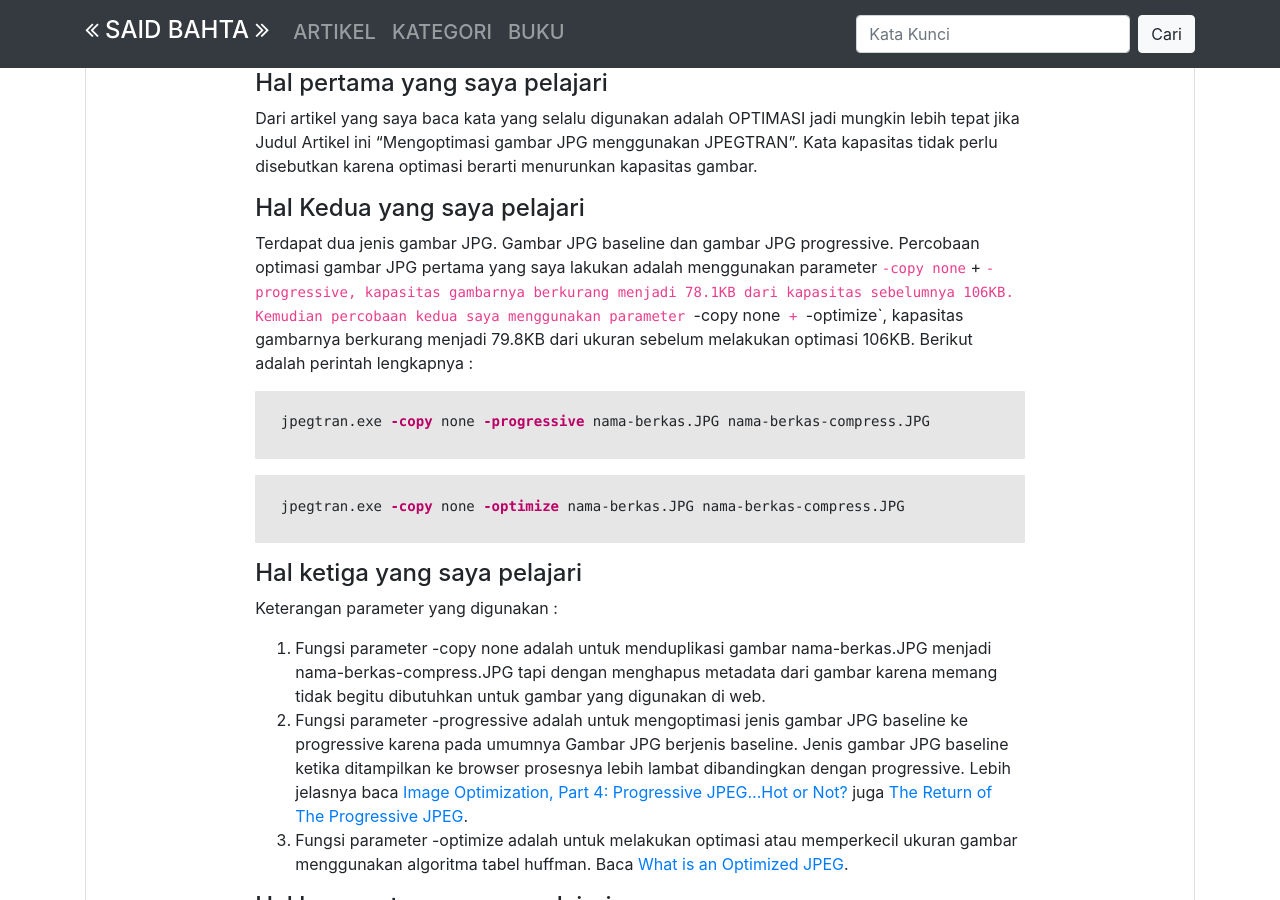
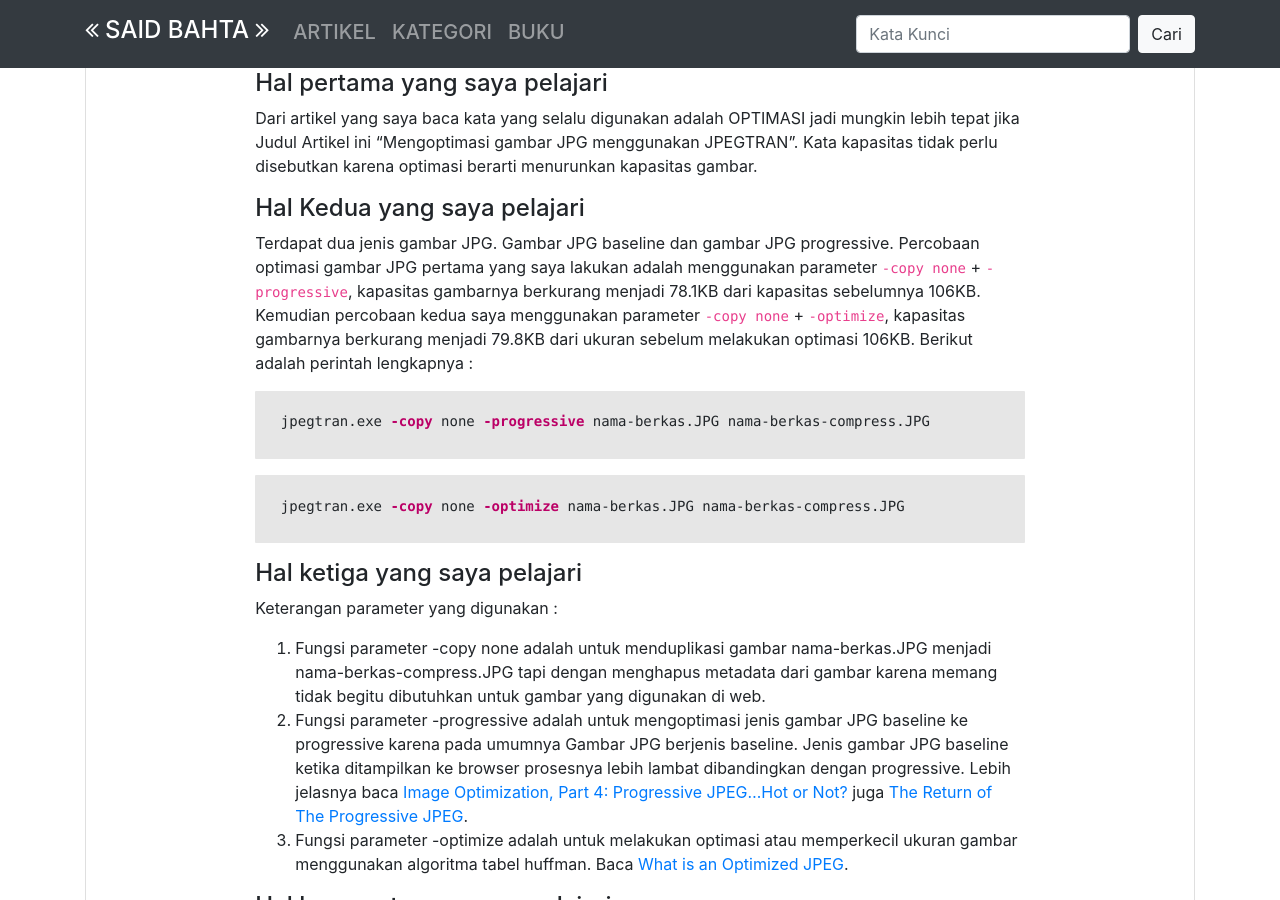
Before and after one commit to surtinaali/blog, a Jekyll site: the page built from _posts/2019-15-01-jpgtran-compress.markdown, in a window 1280 px wide and 900 px high, scrolled down 310 px. Built offline with Jekyll 4.4.1, drawn with Linux system fonts in a browser that asks for light colours; comment, search, counter and statistics services are not loaded.

Commit message:
perbaiki tulisan

```diff
--- a/_posts/2019-15-01-jpgtran-compress.markdown
+++ b/_posts/2019-15-01-jpgtran-compress.markdown
@@ -13,7 +13,7 @@ Beberapa hari lalu saya membahas tentang memperkecil kapasitas gambar PNG menggu
 Dari artikel yang saya baca kata yang selalu digunakan adalah OPTIMASI jadi mungkin lebih tepat jika Judul Artikel ini "Mengoptimasi gambar JPG menggunakan JPEGTRAN". Kata kapasitas tidak perlu disebutkan karena optimasi berarti menurunkan kapasitas gambar.
 
 #### Hal Kedua yang saya pelajari
-Terdapat dua jenis gambar JPG. Gambar JPG baseline dan gambar JPG progressive. Percobaan optimasi gambar JPG pertama yang saya lakukan adalah menggunakan parameter `-copy none` + `-progressive, kapasitas gambarnya berkurang menjadi 78.1KB dari kapasitas sebelumnya 106KB. Kemudian percobaan kedua saya menggunakan parameter `-copy none` + `-optimize`, kapasitas gambarnya berkurang menjadi 79.8KB dari ukuran sebelum melakukan optimasi 106KB. Berikut adalah perintah lengkapnya :
+Terdapat dua jenis gambar JPG. Gambar JPG baseline dan gambar JPG progressive. Percobaan optimasi gambar JPG pertama yang saya lakukan adalah menggunakan parameter `-copy none` + `-progressive`, kapasitas gambarnya berkurang menjadi 78.1KB dari kapasitas sebelumnya 106KB. Kemudian percobaan kedua saya menggunakan parameter `-copy none` + `-optimize`, kapasitas gambarnya berkurang menjadi 79.8KB dari ukuran sebelum melakukan optimasi 106KB. Berikut adalah perintah lengkapnya :
 
 {% highlight POWERSHELL %}
 jpegtran.exe -copy none -progressive nama-berkas.JPG nama-berkas-compress.JPG
```
